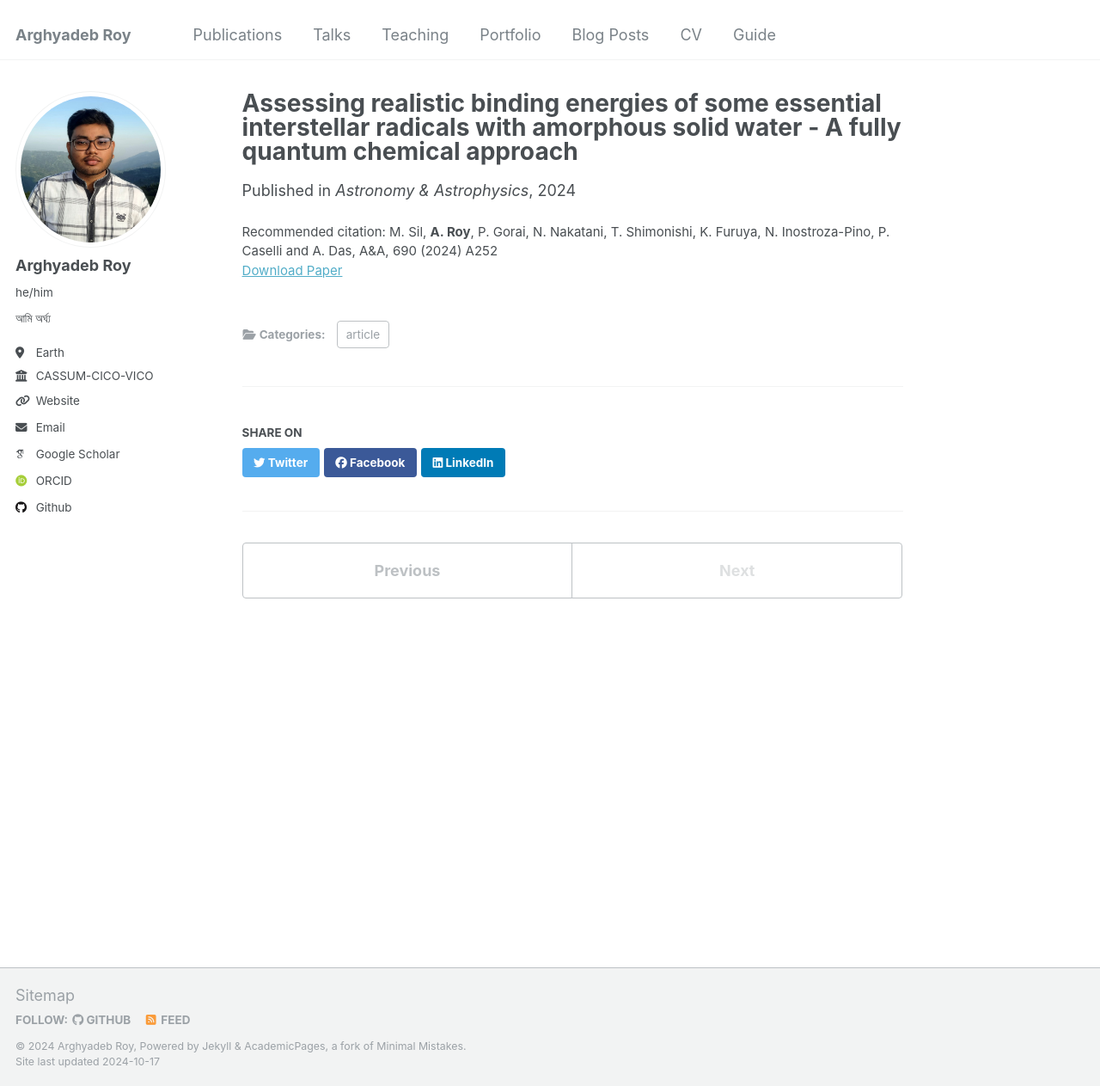
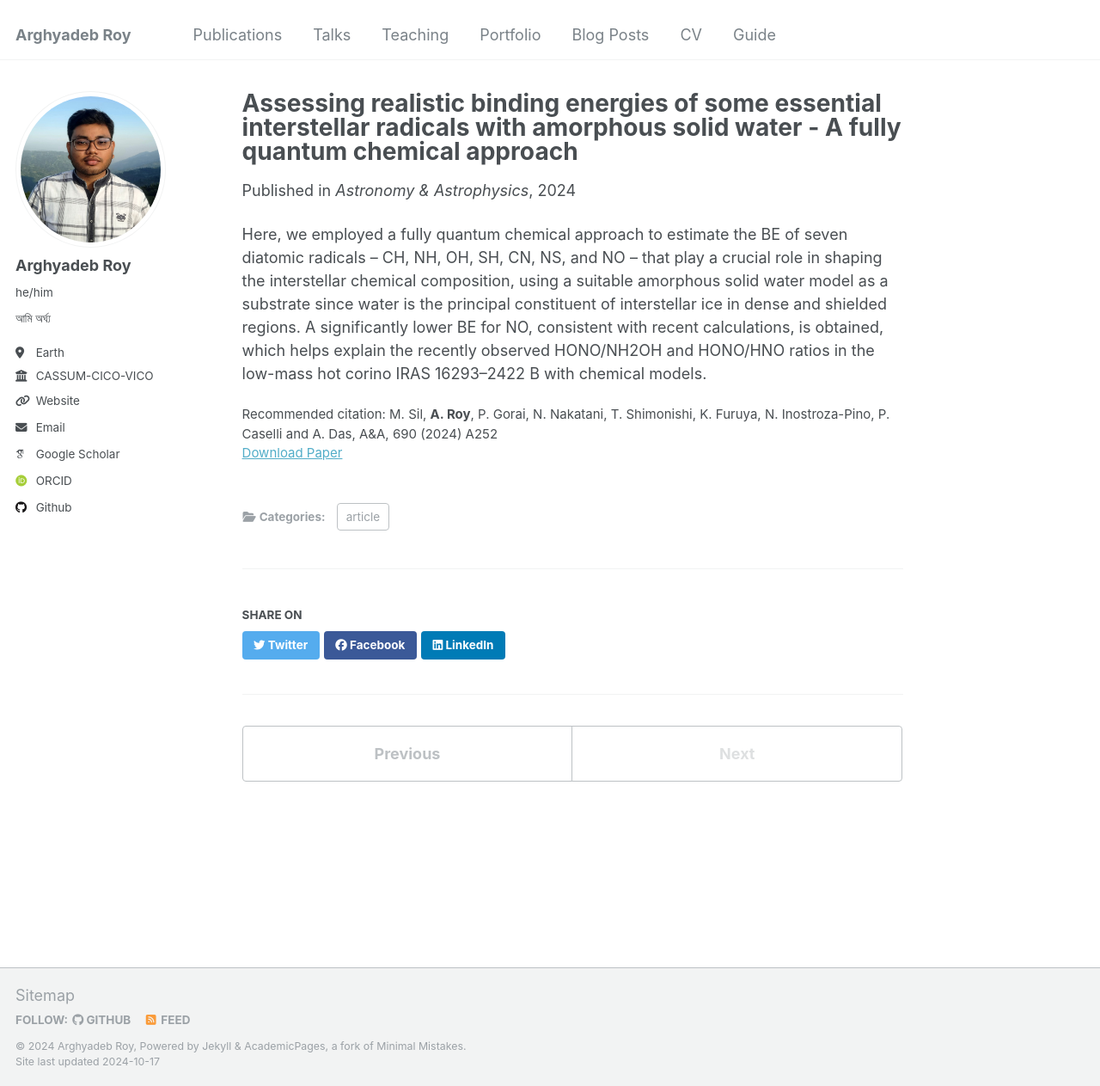
Before and after one commit to arghyadebroy/arghyadebroy.github.io, a Jekyll site: the page built from _publications/2009-10-01-paper-title-number-1.md, in a window 1280 px wide and 1263 px high. Shown: the whole window at 86% size. Built offline with Jekyll 4.4.1, drawn with Linux system fonts in a browser that asks for light colours; some web fonts are replaced.

Commit message:
Update 2009-10-01-paper-title-number-1.md

```diff
--- a/_publications/2009-10-01-paper-title-number-1.md
+++ b/_publications/2009-10-01-paper-title-number-1.md
@@ -9,3 +9,5 @@ venue: 'Astronomy & Astrophysics'
 paperurl: 'https://www.aanda.org/articles/aa/pdf/2024/10/aa51642-24.pdf'
 citation: 'M. Sil, <b>A. Roy</b>, P. Gorai, N. Nakatani, T. Shimonishi, K. Furuya, N. Inostroza-Pino, P. Caselli and A. Das, A&A, 690 (2024) A252'
 ---
+
+Here, we employed a fully quantum chemical approach to estimate the BE of seven diatomic radicals – CH, NH, OH, SH, CN, NS, and NO – that play a crucial role in shaping the interstellar chemical composition, using a suitable amorphous solid water model as a substrate since water is the principal constituent of interstellar ice in dense and shielded regions. A significantly lower BE for NO, consistent with recent calculations, is obtained, which helps explain the recently observed HONO/NH2OH and HONO/HNO ratios in the low-mass hot corino IRAS 16293–2422 B with chemical models.
```
